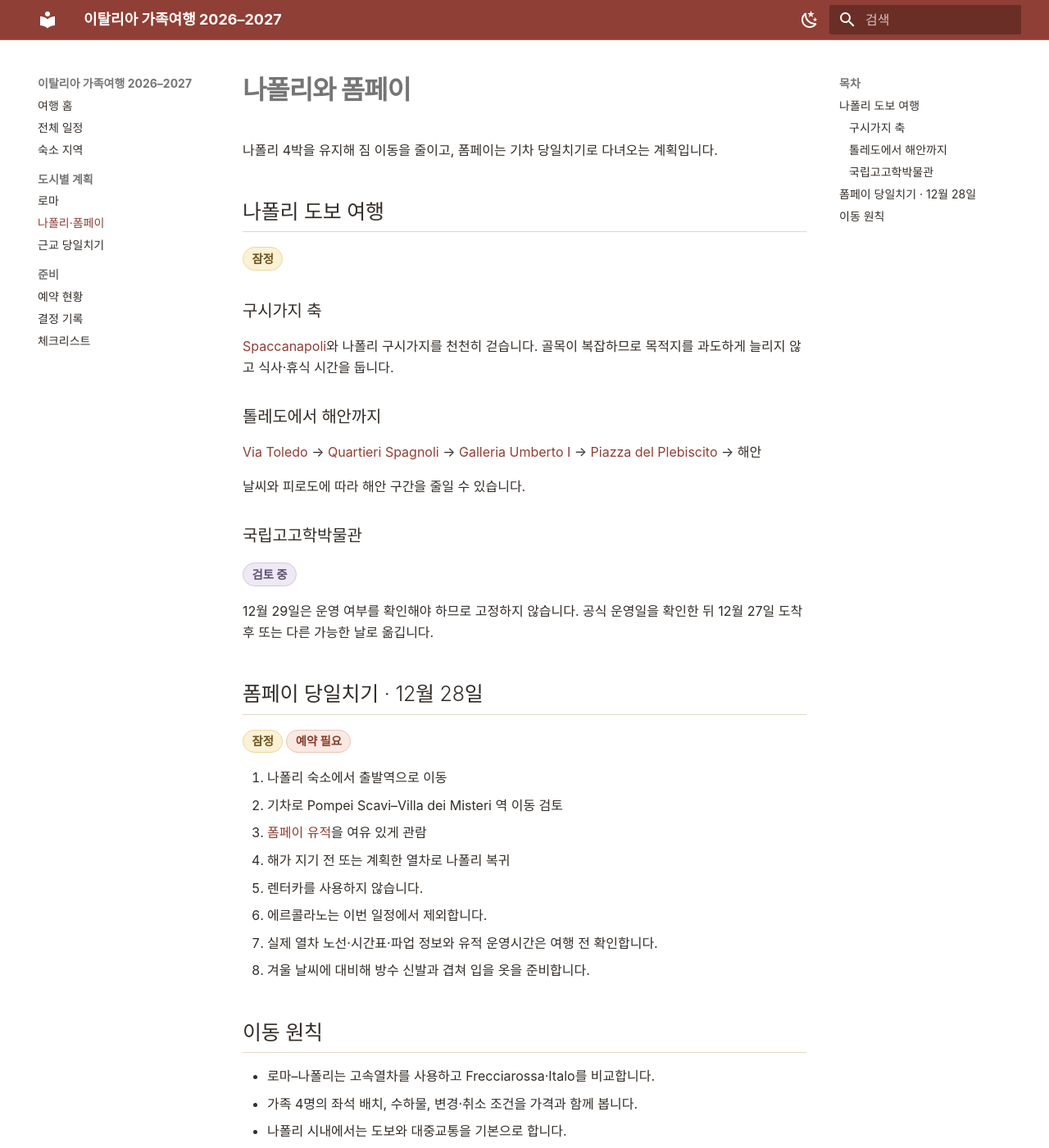
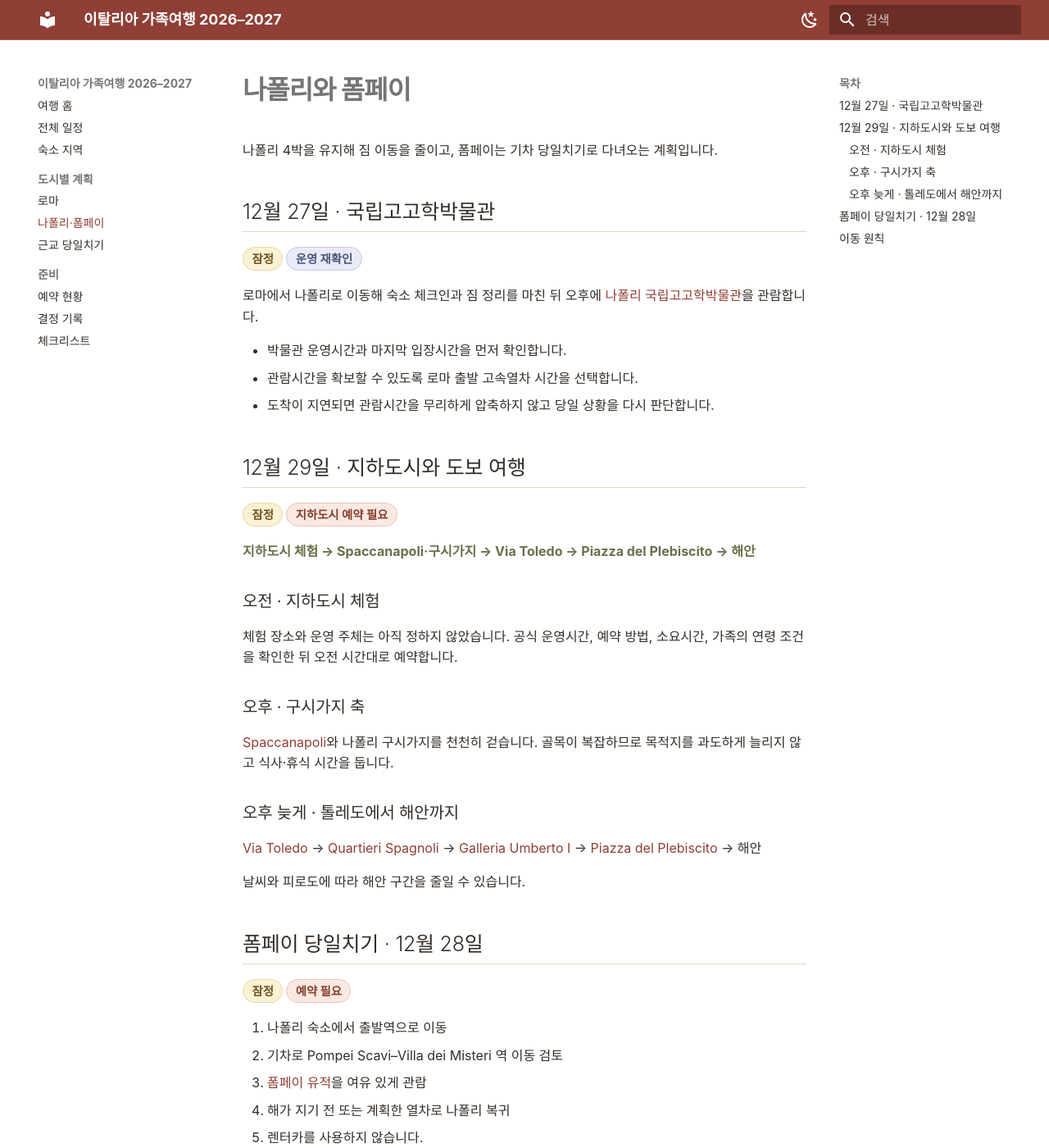
Before and after one commit to Jaeho211/italy-family-trip-2026, an MkDocs documentation site: the page built from docs/naples.md, in a window 1280 px wide and 1400 px high. Shown: the whole window at 82% size. Built offline with MkDocs 1.6.1 and Material for MkDocs 9.7.7, drawn with Linux system fonts in a browser that asks for light colours.

Commit message:
Schedule Naples museum and underground tour

```diff
--- a/docs/checklist.md
+++ b/docs/checklist.md
@@ -24,7 +24,11 @@
 ## 관광지
 
 - [ ] 폼페이 12월 28일 운영·입장 확인
-- [ ] 나폴리 국립고고학박물관 운영일 확인
+- [ ] 나폴리 국립고고학박물관 12월 27일 운영·마지막 입장 확인
+- [ ] 박물관 관람시간에 맞춰 로마–나폴리 열차 선택
+- [ ] 12월 29일 지하도시 체험 후보와 공식 운영처 확인
+- [ ] 지하도시 체험 시간·소요시간·연령 조건 확인
+- [ ] 지하도시 오전 시간대 예약
 - [ ] 콜로세움 1월 2일 운영·입장 확인
 - [ ] 카세르타 궁전 대체안 운영일 확인
 - [ ] 공식 판매처 링크와 확인일 기록
--- a/docs/decisions.md
+++ b/docs/decisions.md
@@ -72,18 +72,40 @@
 
 상세 근거: `research/vatican-2026-12-24.md`
 
+### 2026-07-29 · 나폴리 박물관과 지하도시 일정 배치
+
+<span class="status confirmed">결정</span><span class="status recheck">운영 확인 필요</span>
+
+**결정**
+
+- 나폴리 국립고고학박물관은 12월 27일 나폴리 도착 후 오후에 방문한다.
+- 12월 29일은 오전 지하도시 체험, 나폴리 구시가지, 해안 산책 순서로 구성한다.
+
+**이유**
+
+- 박물관을 이동일 오후에 배치해 12월 29일을 지하도시와 도보 동선 중심으로 묶는다.
+- 구시가지에서 Piazza del Plebiscito와 해안으로 이어지는 흐름을 한 날에 유지한다.
+
+**남은 조건**
+
+- 12월 27일 박물관 운영·마지막 입장시간 확인
+- 박물관 관람이 가능한 로마–나폴리 고속열차 시간 선택
+- 12월 29일 지하도시 체험 장소와 공식 예약 방법 확정
+
 ## 변경 기록
 
 | 기록일 | 변경 | 이유 |
 |---|---|---|
 | 2026-07-29 | 초기 여행안 기록 | 가족 합의를 위한 기준안과 공개 가능한 범위 정리 |
 | 2026-07-29 | 바티칸을 12월 24일에 배치 | 공식 달력에서 단축 운영과 12월 25·26일 휴관을 확인 |
+| 2026-07-29 | 박물관을 12월 27일, 지하도시를 12월 29일에 배치 | 이동일 오후와 구시가지 도보일의 역할을 분리 |
 
 ## 향후 결정 대기
 
 - 세 구간 숙소 지역과 예약 조건
 - 12월 26일 공휴일 렌터카 가능 여부
 - 바티칸 공식 티켓 판매 개시와 2026년 성탄 전례·대성당 입장 통제
-- 12월 29일 나폴리 국립고고학박물관 배치
+- 12월 27일 나폴리 국립고고학박물관 운영시간과 열차 시간 조합
+- 12월 29일 지하도시 체험 장소와 예약 방법
 - 12월 30일 아말피 해안 이동 방식과 날씨 대체 기준
 - 크리스마스·새해 전야 식사 계획
--- a/docs/itinerary.md
+++ b/docs/itinerary.md
@@ -70,15 +70,16 @@
 </div>
 
 <div class="day-card">
-  <h3>12월 27일 일요일 · 나폴리 이동</h3>
+  <h3>12월 27일 일요일 · 나폴리 이동과 고고학박물관</h3>
   <p class="day-card__meta">5일차 · 나폴리 1/4박</p>
-  <span class="status tentative">잠정</span><span class="status booking">예약 필요</span>
+  <span class="status tentative">잠정</span><span class="status booking">예약 필요</span><span class="status recheck">박물관 운영 재확인</span>
   <ul>
     <li>Roma Termini → Napoli Centrale 고속열차</li>
     <li>Frecciarossa와 Italo의 시간·운임·취소 조건 비교</li>
-    <li>숙소 체크인 후 시내 산책</li>
-    <li>도착시간에 따라 국립고고학박물관 검토</li>
+    <li>숙소 체크인과 짐 정리</li>
+    <li>오후 나폴리 국립고고학박물관 관람</li>
   </ul>
+  <p><strong>검증 필요:</strong> 박물관 운영·마지막 입장시간에 맞춰 로마 출발 열차를 선택</p>
 </div>
 
 <div class="day-card">
@@ -94,15 +95,16 @@
 </div>
 
 <div class="day-card">
-  <h3>12월 29일 화요일 · 나폴리</h3>
+  <h3>12월 29일 화요일 · 나폴리 지하도시와 구시가지</h3>
   <p class="day-card__meta">7일차 · 나폴리 3/4박</p>
-  <span class="status tentative">잠정</span><span class="status review">검토 중</span>
+  <span class="status tentative">잠정</span><span class="status booking">지하도시 예약 필요</span>
   <ul>
-    <li>Spaccanapoli와 구시가지</li>
-    <li>Via Toledo → Quartieri Spagnoli → Galleria Umberto I</li>
-    <li>Piazza del Plebiscito와 해안 산책</li>
+    <li>오전 나폴리 지하도시 체험</li>
+    <li>Spaccanapoli와 나폴리 구시가지 산책</li>
+    <li>Via Toledo → Galleria Umberto I → Piazza del Plebiscito</li>
+    <li>오후 늦게 해안 산책</li>
   </ul>
-  <p><strong>검증 필요:</strong> 국립고고학박물관의 해당 날짜 운영 여부. 운영하지 않으면 12월 27일 또는 30일 대체안에 배치</p>
+  <p><strong>검증 필요:</strong> 지하도시 체험 장소·시간·연령 조건·공식 예약 방법</p>
 </div>
 
 <div class="day-card">
@@ -164,6 +166,6 @@
 ## 일정 변경 원칙
 
 - 날씨가 나쁘면 12월 30일 아말피 해안을 나폴리 시내 또는 카세르타 일정으로 바꿉니다.
-- 박물관 운영일 확인 결과에 따라 나폴리 국립고고학박물관을 12월 27일 또는 다른 가능한 날짜로 옮깁니다.
+- 12월 27일 박물관 운영시간에 맞춰 로마–나폴리 열차 시간을 조정합니다.
 - 항공 출발일에는 마지막 관광보다 공항 이동 여유를 우선합니다.
 - 확정된 제외·이동 원칙은 [결정 기록](decisions.md)을 따릅니다.
--- a/docs/naples.md
+++ b/docs/naples.md
@@ -2,25 +2,35 @@
 
 나폴리 4박을 유지해 짐 이동을 줄이고, 폼페이는 기차 당일치기로 다녀오는 계획입니다.
 
-## 나폴리 도보 여행
+## 12월 27일 · 국립고고학박물관
 
-<span class="status tentative">잠정</span>
+<span class="status tentative">잠정</span><span class="status recheck">운영 재확인</span>
 
-### 구시가지 축
+로마에서 나폴리로 이동해 숙소 체크인과 짐 정리를 마친 뒤 오후에 [나폴리 국립고고학박물관](https://www.google.com/maps/search/?api=1&query=Naples+National+Archaeological+Museum){ target="_blank" rel="noopener" }을 관람합니다.
+
+- 박물관 운영시간과 마지막 입장시간을 먼저 확인합니다.
+- 관람시간을 확보할 수 있도록 로마 출발 고속열차 시간을 선택합니다.
+- 도착이 지연되면 관람시간을 무리하게 압축하지 않고 당일 상황을 다시 판단합니다.
+
+## 12월 29일 · 지하도시와 도보 여행
+
+<span class="status tentative">잠정</span><span class="status booking">지하도시 예약 필요</span>
+
+<p class="route">지하도시 체험 → Spaccanapoli·구시가지 → Via Toledo → Piazza del Plebiscito → 해안</p>
+
+### 오전 · 지하도시 체험
+
+체험 장소와 운영 주체는 아직 정하지 않았습니다. 공식 운영시간, 예약 방법, 소요시간, 가족의 연령 조건을 확인한 뒤 오전 시간대로 예약합니다.
+
+### 오후 · 구시가지 축
 
 [Spaccanapoli](https://www.google.com/maps/search/?api=1&query=Spaccanapoli+Naples){ target="_blank" rel="noopener" }와 나폴리 구시가지를 천천히 걷습니다. 골목이 복잡하므로 목적지를 과도하게 늘리지 않고 식사·휴식 시간을 둡니다.
 
-### 톨레도에서 해안까지
+### 오후 늦게 · 톨레도에서 해안까지
 
 [Via Toledo](https://www.google.com/maps/search/?api=1&query=Via+Toledo+Naples){ target="_blank" rel="noopener" } → [Quartieri Spagnoli](https://www.google.com/maps/search/?api=1&query=Quartieri+Spagnoli+Naples){ target="_blank" rel="noopener" } → [Galleria Umberto I](https://www.google.com/maps/search/?api=1&query=Galleria+Umberto+I+Naples){ target="_blank" rel="noopener" } → [Piazza del Plebiscito](https://www.google.com/maps/search/?api=1&query=Piazza+del+Plebiscito+Naples){ target="_blank" rel="noopener" } → 해안
 
 날씨와 피로도에 따라 해안 구간을 줄일 수 있습니다.
-
-### 국립고고학박물관
-
-<span class="status review">검토 중</span>
-
-12월 29일은 운영 여부를 확인해야 하므로 고정하지 않습니다. 공식 운영일을 확인한 뒤 12월 27일 도착 후 또는 다른 가능한 날로 옮깁니다.
 
 ## 폼페이 당일치기 · 12월 28일
 
--- a/docs/reservations.md
+++ b/docs/reservations.md
@@ -16,6 +16,8 @@
 | 콜로세움 통합권 | <span class="status booking">예약 필요</span> | 판매 확인 후 | 높음 | 공식 판매 일정과 오전 시간 확인 |
 | 로마 → 나폴리 열차 | <span class="status booking">예약 필요</span> | 판매 확인 후 | 높음 | 두 회사 시간·운임·취소 조건 비교 |
 | 나폴리 → 로마 열차 | <span class="status booking">예약 필요</span> | 판매 확인 후 | 높음 | 새해 전야 도착시간 고려 |
+| 나폴리 국립고고학박물관 | <span class="status recheck">운영 재확인</span> | 고속열차 예약 전 | 높음 | 12/27 오후 운영·마지막 입장·티켓 방식 확인 |
+| 나폴리 지하도시 체험 | <span class="status booking">예약 필요</span> | 체험 후보 선정 후 | 높음 | 12/29 오전, 시간·연령 조건·공식 예약 확인 |
 | 12/26 로마 렌터카 | <span class="status booking">예약 필요</span> | 운영 확인 후 | 높음 | 공휴일 영업·자동변속·무료취소 확인 |
 | 폼페이 입장 | <span class="status booking">예약 필요</span> | 일정 확정 후 | 보통 | 운영시간·공식 구매 방법 확인 |
 | 12/30 나폴리 렌터카 | <span class="status weather">날씨 조건부</span> | 날씨 판단 전 | 보통 | 무료취소 차량과 대체안 확보 |
```
